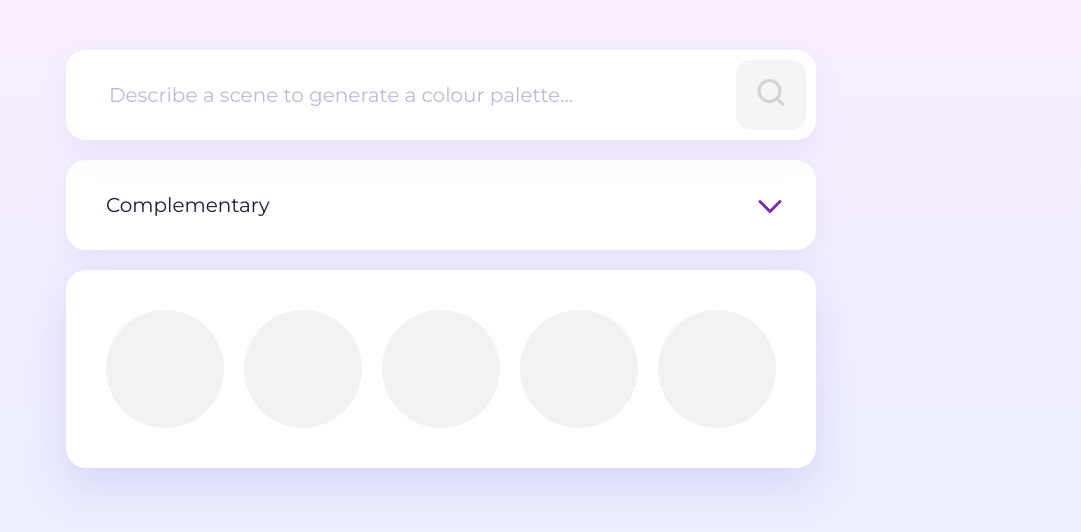
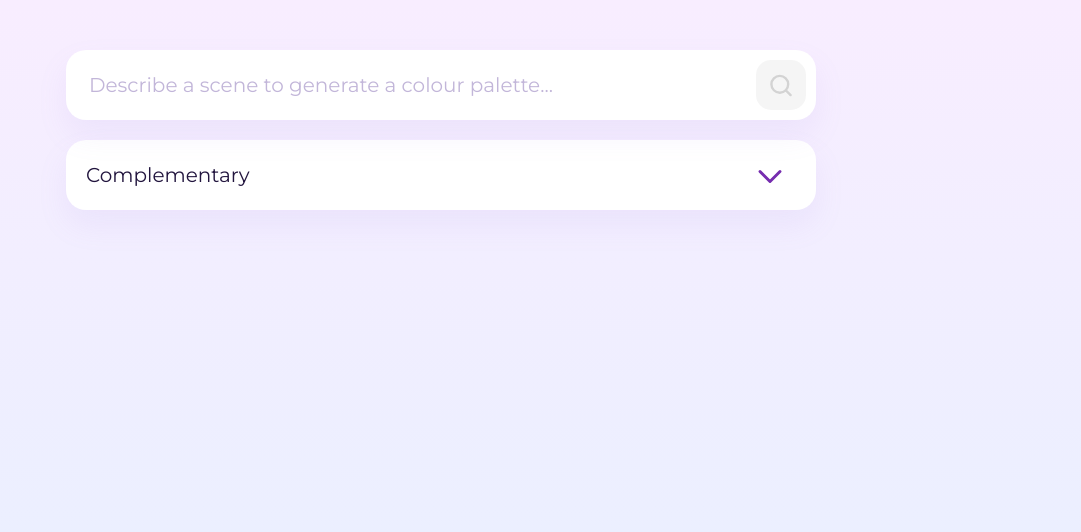
Before and after one commit to Jimmy378/openai-colour-generator, a React (Vite) app: page / in a window 1280 px wide. Shown: the top 532 px of the page, without its empty margins (199-1280 px from the left). Built offline with nearby package versions, Linux system fonts and the light colour scheme.

Commit message:
added multiple palettes

```diff
--- a/package.json
+++ b/package.json
@@ -13,10 +13,12 @@
   "dependencies": {
     "openai": "^3.1.0",
     "react": "^18.2.0",
-    "react-dom": "^18.2.0"
+    "react-dom": "^18.2.0",
+    "uniqid": "^5.4.0"
   },
   "devDependencies": {
     "@parcel/transformer-sass": "^2.8.2",
+    "os-browserify": "^0.3.0",
     "parcel": "^2.8.2",
     "process": "^0.11.10"
   }
--- a/src/App.js
+++ b/src/App.js
@@ -1,6 +1,7 @@
 import React, { useEffect, useRef, useState } from "react";
 import { Configuration, OpenAIApi } from "openai";
 import "./styles.scss";
+import uniqid from "uniqid";
 
 import SearchIcon from "./images/Search.js";
 import CaretDown from "./images/CaretDown.js";
@@ -10,17 +11,56 @@ const configuration = new Configuration({
 });
 const openai = new OpenAIApi(configuration);
 
+const Palette = ({ description, loading, colours, id }) => {
+  const [copiedColour, setCopiedColour] = useState("");
+  const [showCopiedColour, setShowCopiedColour] = useState("");
+
+  let timer = useRef(null);
+
+  const copyToClipboard = (value) => {
+    navigator.clipboard.writeText(value);
+    setCopiedColour(value);
+    setShowCopiedColour(true);
+    if (timer.current) {
+      clearTimeout(timer.current);
+    }
+    timer.current = setTimeout(() => {
+      setShowCopiedColour(false);
+    }, 2000);
+  };
+
+  return (
+    <div className="palette">
+      <div
+        className={`colours ${loading ? "loading" : ""}`.trim()}
+        disabled={loading}
+      >
+        {Array(5)
+          .fill(0)
+          .map((_, index) => (
+            <div
+              key={`colour-${id}-${index}`}
+              style={{ background: colours[index] || "#eeeeee" }}
+              onClick={() => copyToClipboard(colours[index])}
+              disabled={colours.length === 0}
+            />
+          ))}
+      </div>
+      <p>{description}</p>
+      <div
+        className={`toast ${showCopiedColour ? "on" : "off"}`}
+      >{`${copiedColour} copied to clipboard`}</div>
+    </div>
+  );
+};
+
 export const App = () => {
-  const [colours, setColours] = useState([]);
+  const [palettes, setPalettes] = useState([]);
   const [loading, setLoading] = useState(false);
   const [emotion, setEmotion] = useState("");
   const [dropdownActive, setDropdownActive] = useState(false);
-  const [copiedColour, setCopiedColour] = useState("");
-  const [showCopiedColour, setShowCopiedColour] = useState("");
   const [scheme, setScheme] = useState("Complementary");
   const dropdownRef = useRef(null);
-
-  let timer = useRef(null);
 
   useEffect(() => {
     const handleClick = (e) => {
@@ -38,8 +78,14 @@ export const App = () => {
     if (e) {
       e.preventDefault();
     }
-    setColours([]);
     setLoading(true);
+    const id = uniqid();
+    const description = `${scheme} : "${emotion}"`;
+    const newPalettes = [
+      { loading: true, colours: [], id, description },
+      ...palettes,
+    ];
+    setPalettes(newPalettes);
     const response = await openai.createCompletion({
       model: "text-davinci-003",
       prompt: `A ${scheme} color scheme of 5 HEX codes, describing the statement: "${emotion}"`,
@@ -54,7 +100,13 @@ export const App = () => {
     const newColours = response.data?.choices[0]?.text?.trim();
     const matches = newColours?.match(/#?[0-9A-Fa-f]{6}/g);
     if (matches) {
-      setColours(matches);
+      newPalettes[0] = {
+        loading: false,
+        colours: matches,
+        id,
+        description,
+      };
+      setPalettes(newPalettes);
     }
   };
 
@@ -69,18 +121,6 @@ export const App = () => {
       default:
         break;
     }
-  };
-
-  const copyToClipboard = (value) => {
-    navigator.clipboard.writeText(value);
-    setCopiedColour(value);
-    setShowCopiedColour(true);
-    if (timer.current) {
-      clearTimeout(timer.current);
-    }
-    timer.current = setTimeout(() => {
-      setShowCopiedColour(false);
-    }, 2000);
   };
 
   return (
@@ -123,24 +163,15 @@ export const App = () => {
             <li onClick={() => setScheme("Tetradic")}>{"Tetradic"}</li>
           </ul>
         )}
-        <div
-          className={`colours ${loading ? "loading" : ""}`.trim()}
-          disabled={loading}
-        >
-          {Array(5)
-            .fill(0)
-            .map((_, index) => (
-              <div
-                key={`colour-${index}`}
-                style={{ background: colours[index] || "#eeeeee" }}
-                onClick={() => copyToClipboard(colours[index])}
-                disabled={colours.length === 0}
-              />
-            ))}
-        </div>
-        <div
-          className={`toast ${showCopiedColour ? "on" : "off"}`}
-        >{`${copiedColour} copied to clipboard`}</div>
+        {palettes.map((palette) => (
+          <Palette
+            key={`palette-${palette.id}`}
+            colours={palette.colours}
+            loading={palette.loading}
+            id={palette.id}
+            description={palette.description}
+          />
+        ))}
       </section>
     </main>
   );
--- a/src/styles.scss
+++ b/src/styles.scss
@@ -32,7 +32,7 @@ button {
 }
 
 main {
-    height: 100vh;
+    min-height: 100vh;
     display: flex;
     flex-direction: column;
     align-items: center;
@@ -45,14 +45,15 @@ section {
     width: 100%;
     max-width: 750px;
     position: relative;
+    margin-bottom: 50px;
 }
 
 input,
 .dropdown,
-.colours,
+.palette,
 .toast {
     width: 100%;
-    padding: 0 40px;
+    padding: 0 20px;
     background: white;
     border-radius: 20px;
 }
@@ -64,7 +65,7 @@ input,
 }
 
 input {
-    height: 90px;
+    height: 70px;
     font-family: "Montserrat", sans-serif;
     font-size: 20px;
     border: 3px solid transparent;
@@ -84,9 +85,9 @@ input {
 }
 
 .dropdown {
-    height: 90px;
+    height: 70px;
     margin-top: 20px;
-    padding: 40px;
+    padding: 20px;
     border: none;
     box-shadow: 0 15px 30px rgba(162, 142, 227, 10%);
     cursor: pointer;
@@ -109,7 +110,7 @@ ul {
     overflow: hidden;
     z-index: 10;
     li {
-        padding: 30px 40px;
+        padding: 20px;
         user-select: none;
         border-bottom: 1px solid #f8edff;
         background: white;
@@ -133,11 +134,20 @@ li,
     position: absolute;
     top: 10px;
     right: 10px;
-    height: 70px;
-    width: 70px;
+    height: 50px;
+    width: 50px;
     border-radius: 15px;
     border: none;
-    background: $gradient-bg;
+    background: $gradient-border;
+    display: flex;
+    justify-content: center;
+    align-items: center;
+    svg {
+        transform: scale(0.8);
+        path {
+            stroke: white;
+        }
+    }
     &[disabled] {
         background: rgb(242, 242, 242);
         path {
@@ -146,12 +156,23 @@ li,
     }
 }
 
+.palette {
+    position: relative;
+    margin-top: 20px;
+    padding: 20px;
+    font-size: 16px;
+    box-shadow: 0 20px 40px rgba(162, 142, 227, 25%);
+    p {
+        margin: 0;
+        margin-top: 20px;
+        text-align: center;
+        color: rgba(162, 142, 227, 100%);
+    }
+}
+
 .colours {
     display: flex;
-    margin-top: 20px;
-    padding: 40px;
     gap: 3%;
-    box-shadow: 0 20px 40px rgba(162, 142, 227, 25%);
     > div {
         width: 100%;
         aspect-ratio: 1/1;
@@ -175,8 +196,10 @@ li,
 }
 
 .toast {
-    margin-top: 20px;
-    height: 60px;
+    position: absolute;
+    bottom: 0;
+    left: 0;
+    height: 50px;
     display: flex;
     justify-content: center;
     align-items: center;
```
Also changed, not shown: 1 other file (tests, documents, lock files or other folders).
